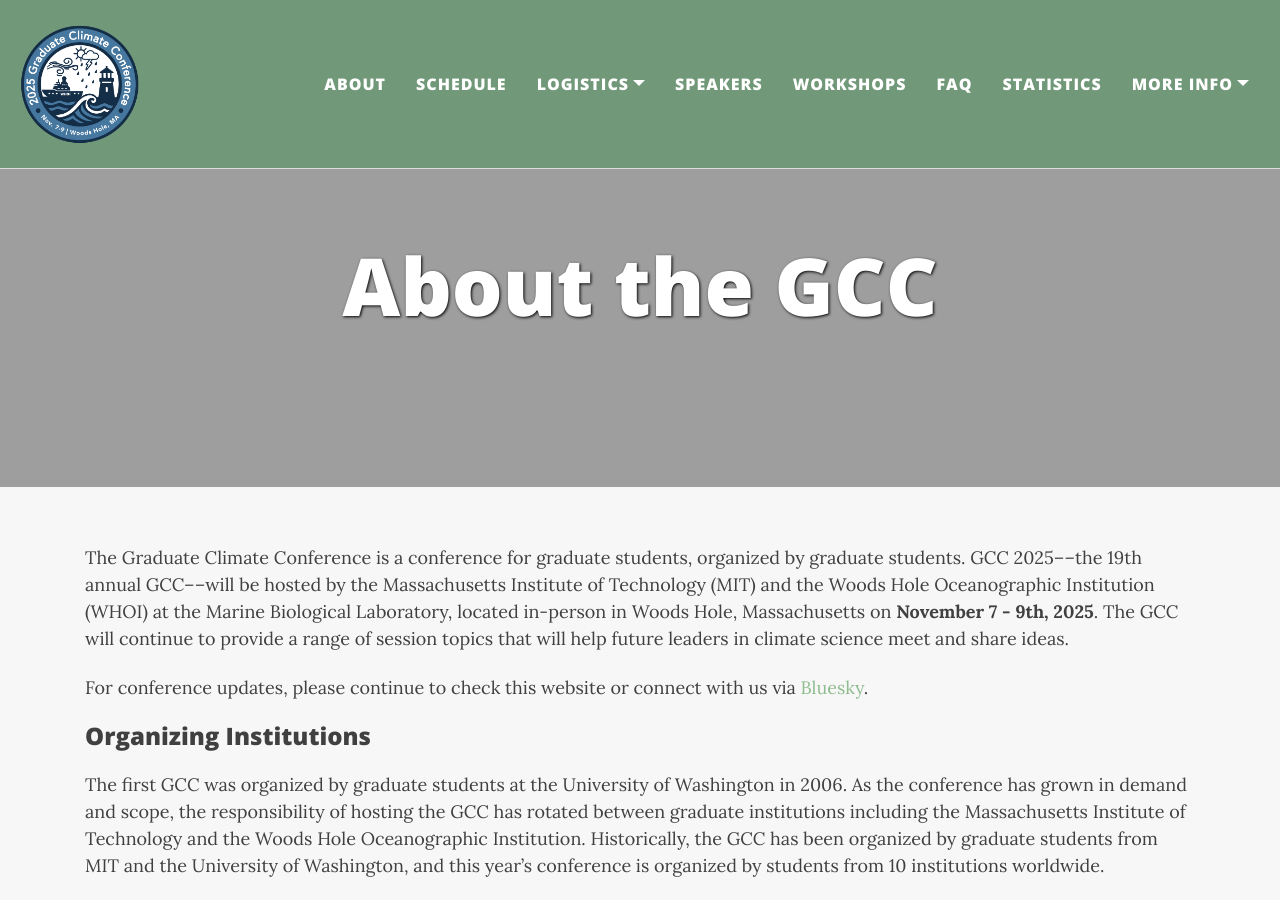
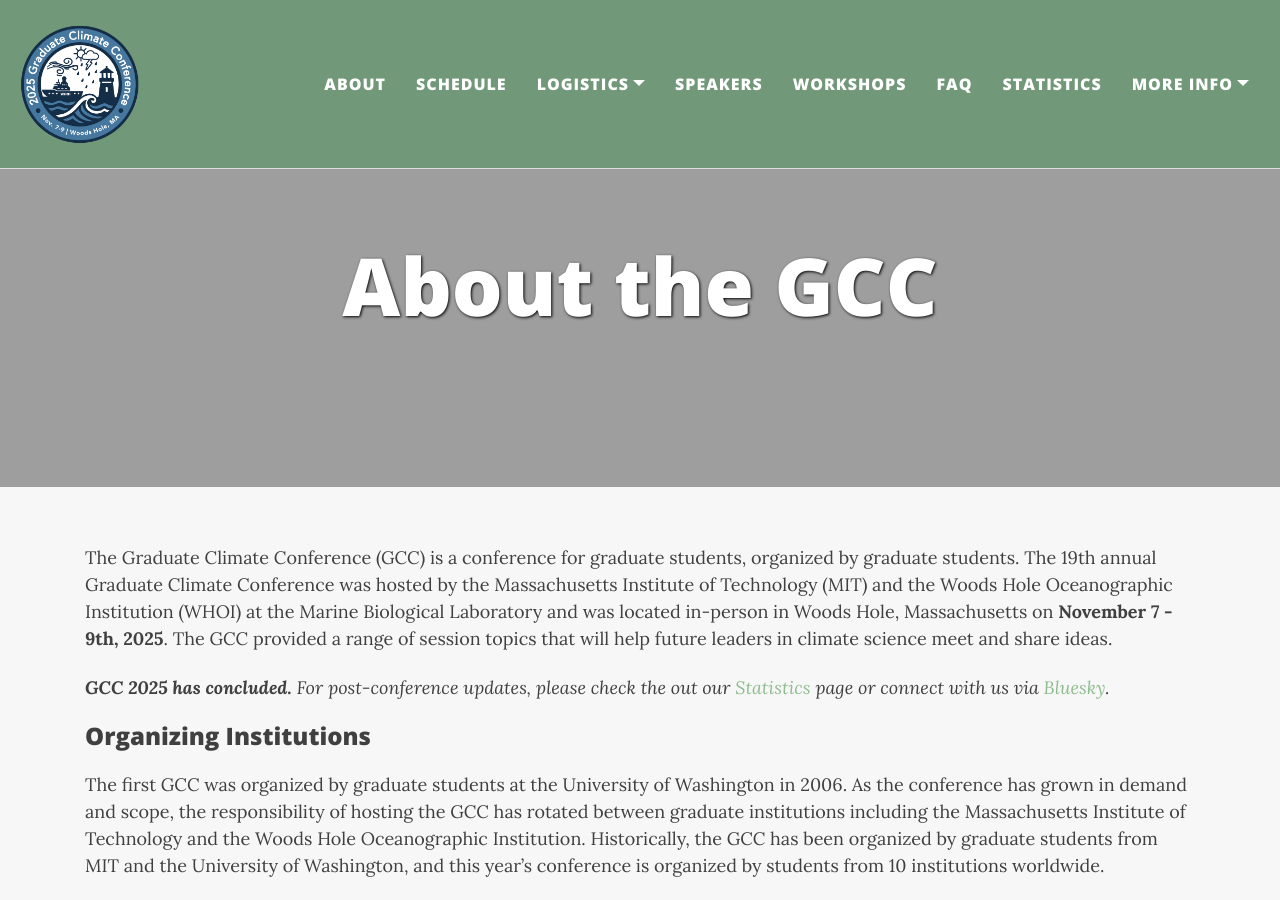
Before and after one commit to graduateclimateconference/graduateclimateconference.github.io, a Jekyll site: the page built from about.md, in a window 1280 px wide and 900 px high. Built offline with Jekyll 4.4.1, drawn with Linux system fonts in a browser that asks for light colours; nearby versions of some CDN libraries.

Commit message:
Update about.md

```diff
--- a/about.md
+++ b/about.md
@@ -3,10 +3,9 @@ layout: page
 title: About the GCC
 cover-img: "/assets/img/WoodsHole2.jpeg"
 ---
-The Graduate Climate Conference is a conference for graduate students, organized by graduate students. GCC 2025––the 19th annual GCC––will be hosted by the Massachusetts Institute of Technology (MIT) and the Woods Hole Oceanographic Institution (WHOI) at the Marine Biological Laboratory, located in-person in Woods Hole, Massachusetts on __November 7 - 9th, 2025__. The GCC will continue to provide a range of session topics that will help future leaders in climate science meet and share ideas.
+The Graduate Climate Conference (GCC) is a conference for graduate students, organized by graduate students. The 19th annual Graduate Climate Conference was hosted by the Massachusetts Institute of Technology (MIT) and the Woods Hole Oceanographic Institution (WHOI) at the Marine Biological Laboratory and was located in-person in Woods Hole, Massachusetts on __November 7 - 9th, 2025__. The GCC provided a range of session topics that will help future leaders in climate science meet and share ideas.
 
-
-For conference updates, please continue to check this website or connect with us via [Bluesky](https://bsky.app/profile/gcc2025.bsky.social).
+_**GCC 2025 has concluded.** For post-conference updates, please check the out our [Statistics](https://graduateclimateconference.github.io/statistics/) page or connect with us via [Bluesky](https://bsky.app/profile/gcc2025.bsky.social)._
 
 ### Organizing Institutions
 
```
